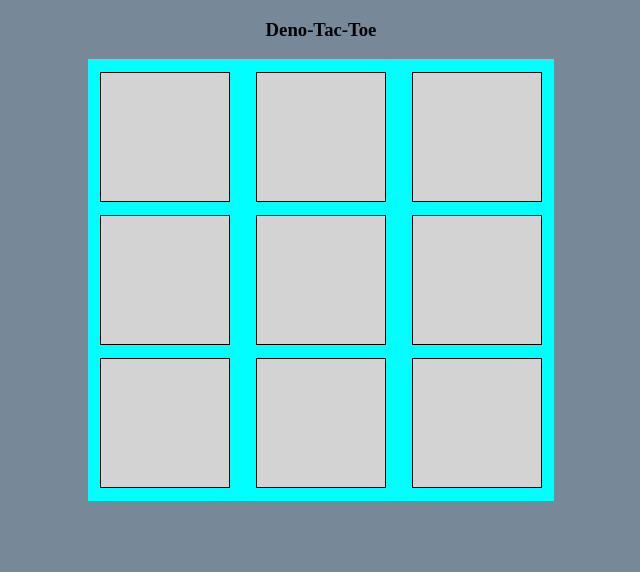
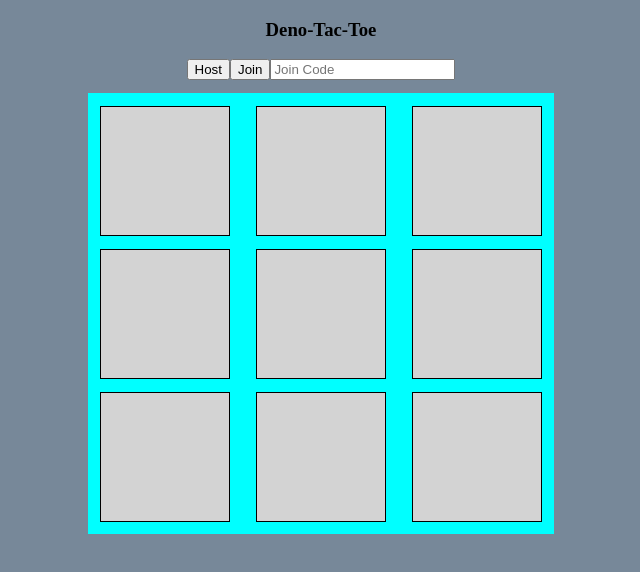
Before and after one commit to pawooten/deno-tac-toe, a plain HTML site: page public/index.html in a window 1280 px wide. Shown: the whole page, without its empty margins (319-959 px from the left). Drawn offline with nearby package versions, Linux system fonts and the light colour scheme; no server answers.

Commit message:
feat: add control-panel ui

```diff
--- a/public/index.css
+++ b/public/index.css
@@ -21,6 +21,11 @@ body {
     cursor: pointer;
     border: 1px solid black;
 }
+#game-control-panel {
+    display: flex;
+    justify-content: center;
+    margin: 1vw;
+}
 h3 {
     display: flex;
     justify-content: center;
--- a/public/index.html
+++ b/public/index.html
@@ -8,6 +8,11 @@
     </head>
     <body>
         <h3>Deno-Tac-Toe</h3>
+        <div id="game-control-panel">
+            <button id="hostButton">Host</button>
+            <button id="joinButton">Join</button>
+            <input type="text" id="gameIdInput" placeholder="Join Code">
+        </div>
         <div id="game-board__wrapper">
             <div id="game-board">
                 <div class="game-board-row">
```
